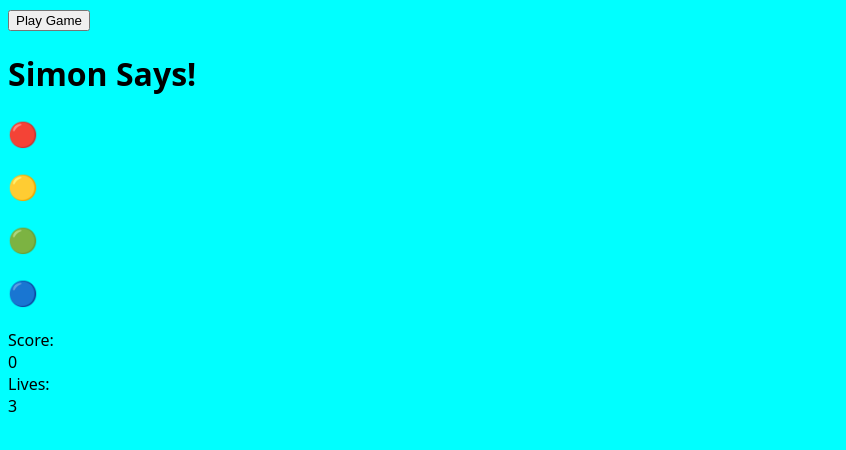
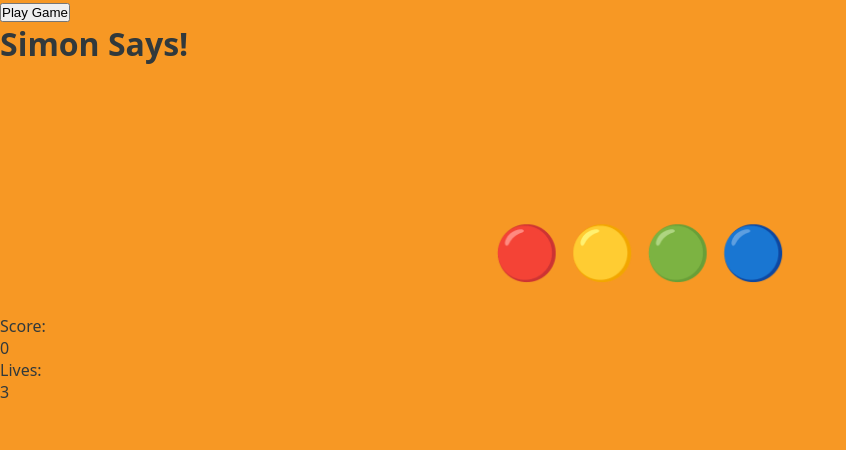
Before and after one commit to pilot2coding/simon-says, a plain HTML site: page index.html in a window 1280 px wide. Shown: the whole page, without its empty margins (0-846 px from the left). Drawn offline with Linux system fonts and the light colour scheme.

Commit message:
Minor game mechanics and CSS changes

```diff
--- a/index.html
+++ b/index.html
@@ -16,11 +16,13 @@
         <h1 id="simon">Simon Says!</h1>
     </div>
     <div id="options-display"></div>
-    <div id="player-options">
-        <h2 class="selection" id="red">🔴</h2>
-        <h2 class="selection" id="yellow">🟡</h2>
-        <h2 class="selection" id="green">🟢</h2>
-        <h2 class="selection" id="blue">🔵</h2>
+    <div id="player-options-container">
+        <div id="player-options">
+            <h2 class="selection" id="red">🔴</h2>
+            <h2 class="selection" id="yellow">🟡</h2>
+            <h2 class="selection" id="green">🟢</h2>
+            <h2 class="selection" id="blue">🔵</h2>
+        </div>
     </div>
     <div id="text-display">
         <span id="score"></span>
--- a/scripts.js
+++ b/scripts.js
@@ -50,7 +50,7 @@ const gameScreen = (() => {
         }
         setTimeout(()=> {
             htmlScreen.innerHTML = "";
-        }, 5000);
+        }, (selectionArray.length)*1000);
 
     }
 
--- a/styles.css
+++ b/styles.css
@@ -1,4 +1,38 @@
+*{
+    margin: 0;
+    padding: 0;
+}
+
 body{
-    background-color: aqua;
+    background-color: #F79824;
     font-family: system-ui, -apple-system, BlinkMacSystemFont, 'Segoe UI', Roboto, Oxygen, Ubuntu, Cantarell, 'Open Sans', 'Helvetica Neue', sans-serif;
+    color: #31393C;
 }
+
+#options-display {
+    height: 100px;
+    width: 100%;
+    background-color: #F79824;
+    font-size: 50px;
+    text-align: center;
+    align-items: center;
+    display: flex;
+    justify-content: center;
+}
+
+#player-options-container{
+    height: 100px;
+    width: 100%;
+    background-color: #F79824;
+    font-size: 35px;
+    margin-top: 50px;
+
+}
+
+#player-options{
+    display: flex;
+    gap: 10px;
+    text-align: center;
+    align-items: center;
+    justify-content: center;
+}
```
